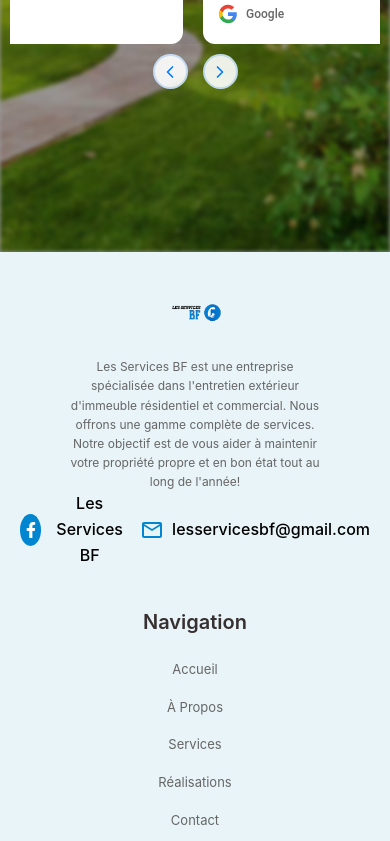
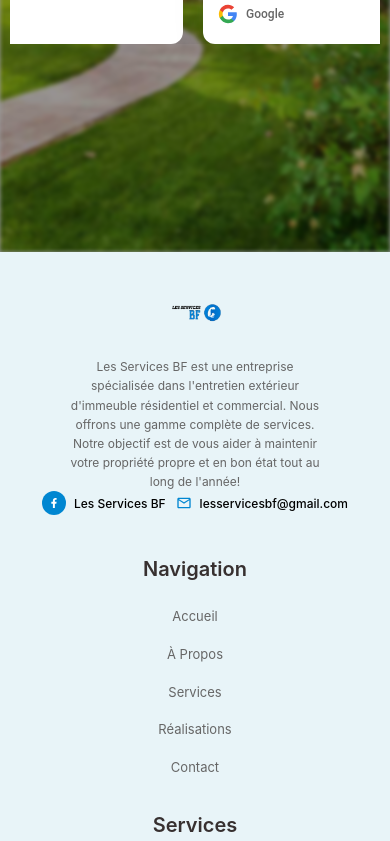
Before and after one commit to walidattou/canadian-client-2, a React (Vite) app: page / in a window 390 px wide. Shown: the part 3068-3909 px from the top of the page. Built offline with nearby package versions, Linux system fonts and the light colour scheme.

Commit message:
fixed bugs

```diff
--- a/src/css/Footer.css
+++ b/src/css/Footer.css
@@ -209,6 +209,40 @@
   font-size: 12px;
 }
 
+/* Tablet Responsiveness */
+@media (max-width: 1024px) and (min-width: 769px) {
+  .facebook-link {
+    font-size: 15px;
+  }
+
+  .facebook-label {
+    font-size: 15px;
+  }
+
+  .email-link {
+    font-size: 15px;
+  }
+
+  .email-label {
+    font-size: 15px;
+  }
+
+  .facebook-icon-bubble {
+    width: 30px;
+    height: 30px;
+  }
+
+  .facebook-icon-bubble svg {
+    width: 15px;
+    height: 15px;
+  }
+
+  .email-link svg {
+    width: 22px;
+    height: 22px;
+  }
+}
+
 /* Mobile Responsiveness */
 @media (max-width: 768px) {
   .footer {
@@ -248,6 +282,39 @@
 
   .social-icons {
     justify-content: center;
+    flex-wrap: wrap;
+    gap: 12px;
+  }
+
+  .facebook-link {
+    font-size: 14px;
+  }
+
+  .facebook-label {
+    font-size: 14px;
+  }
+
+  .email-link {
+    font-size: 14px;
+  }
+
+  .email-label {
+    font-size: 14px;
+  }
+
+  .facebook-icon-bubble {
+    width: 28px;
+    height: 28px;
+  }
+
+  .facebook-icon-bubble svg {
+    width: 14px;
+    height: 14px;
+  }
+
+  .email-link svg {
+    width: 20px;
+    height: 20px;
   }
 
   .footer-columns {
@@ -313,6 +380,37 @@
   .footer-links a {
     font-size: 13px;
   }
+
+  .facebook-link {
+    font-size: 13px;
+  }
+
+  .facebook-label {
+    font-size: 13px;
+  }
+
+  .email-link {
+    font-size: 13px;
+  }
+
+  .email-label {
+    font-size: 13px;
+  }
+
+  .facebook-icon-bubble {
+    width: 26px;
+    height: 26px;
+  }
+
+  .facebook-icon-bubble svg {
+    width: 12px;
+    height: 12px;
+  }
+
+  .email-link svg {
+    width: 18px;
+    height: 18px;
+  }
 }
 
 /* Extra Small Devices (under 400px) */
@@ -334,6 +432,37 @@
     gap: 10px;
   }
 
+  .facebook-link {
+    font-size: 12px;
+  }
+
+  .facebook-label {
+    font-size: 12px;
+  }
+
+  .email-link {
+    font-size: 12px;
+  }
+
+  .email-label {
+    font-size: 12px;
+  }
+
+  .facebook-icon-bubble {
+    width: 24px;
+    height: 24px;
+  }
+
+  .facebook-icon-bubble svg {
+    width: 10px;
+    height: 10px;
+  }
+
+  .email-link svg {
+    width: 16px;
+    height: 16px;
+  }
+
   .footer-bottom {
     padding-top: 20px;
   }
--- a/src/css/main.css
+++ b/src/css/main.css
@@ -847,6 +847,19 @@ body {
 
 .testimonials-swiper {
   padding: 0 20px;
+  touch-action: pan-y pinch-zoom;
+  user-select: none;
+  -webkit-user-select: none;
+  -moz-user-select: none;
+  -ms-user-select: none;
+}
+
+.swiper-slide {
+  touch-action: pan-y pinch-zoom;
+  user-select: none;
+  -webkit-user-select: none;
+  -moz-user-select: none;
+  -ms-user-select: none;
 }
 
 .testimonial-card {
@@ -1001,6 +1014,12 @@ body {
 }
 
 /* Testimonials Carousel Responsive Styles */
+@media (max-width: 750px) {
+  .carousel-bottom-section {
+    display: none;
+  }
+}
+
 @media (max-width: 768px) {
   .testimonials-content {
     padding: 60px 15px;
@@ -1022,6 +1041,12 @@ body {
 
   .testimonials-swiper {
     padding: 0 10px;
+    touch-action: pan-x;
+    user-select: none;
+    -webkit-user-select: none;
+    -moz-user-select: none;
+    -ms-user-select: none;
+    -webkit-tap-highlight-color: transparent;
   }
 
   .testimonial-card {
@@ -1029,6 +1054,17 @@ body {
     min-height: 280px;
     padding: 25px 20px;
     margin: 0 5px;
+    touch-action: none;
+    user-select: none;
+    -webkit-user-select: none;
+    -moz-user-select: none;
+    -ms-user-select: none;
+    -webkit-tap-highlight-color: transparent;
+    pointer-events: none;
+  }
+
+  .testimonial-card * {
+    pointer-events: auto;
   }
 
   .carousel-bottom-section {
@@ -1089,6 +1125,21 @@ body {
     padding: 20px 15px;
     margin: 0 3px;
     min-height: 260px;
+  }
+
+  .testimonials-swiper {
+    touch-action: pan-x;
+    -webkit-tap-highlight-color: transparent;
+  }
+
+  .testimonial-card {
+    touch-action: none;
+    -webkit-tap-highlight-color: transparent;
+    pointer-events: none;
+  }
+
+  .testimonial-card * {
+    pointer-events: auto;
   }
 
   .reviewer-name {
--- a/src/pages/Beforeandafter.jsx
+++ b/src/pages/Beforeandafter.jsx
@@ -135,7 +135,7 @@ const BeforeAfterCarousel = () => {
   const [isMobile, setIsMobile] = useState(false);
 
   const slides = [
-    { id: 1, beforeImage: "/beforeafter/im1before.JPG", afterImage: "/beforeafter/im1after.JPG" },
+    { id: 1, beforeImage: "/beforeafter/im1after.JPG", afterImage: "/beforeafter/im1before.JPG" },
     { id: 2, beforeImage: "/beforeafter/im2before.JPG", afterImage: "/beforeafter/im2after.JPG" },
     { id: 3, beforeImage: "/beforeafter/im3before.jpg", afterImage: "/beforeafter/im3after.jpg" },
     { id: 4, beforeImage: "/beforeafter/im4before.JPG", afterImage: "/beforeafter/im4after.JPG" },
--- a/src/pages/main.jsx
+++ b/src/pages/main.jsx
@@ -1,7 +1,7 @@
 import React, { useState, useRef } from 'react';
 import { Phone, ChevronLeft, ChevronRight } from 'lucide-react';
 import { Swiper, SwiperSlide } from 'swiper/react';
-import { Navigation } from 'swiper/modules';
+import { Navigation, Autoplay } from 'swiper/modules';
 import 'swiper/css';
 import 'swiper/css/navigation';
 import "../css/main.css";
@@ -221,15 +221,75 @@ export default function MainPage() {
               onSwiper={(swiper) => {
                 swiperRef.current = swiper;
               }}
-              modules={[Navigation]}
+              modules={[Navigation, Autoplay]}
               navigation={{
                 nextEl: '.right-arrow',
                 prevEl: '.left-arrow',
               }}
+              autoplay={false}
+              allowTouchMove={true}
+              touchRatio={0.8}
+              resistance={true}
+              resistanceRatio={0.85}
+              touchStartPreventDefault={false}
+              shortSwipes={true}
+              longSwipes={true}
+              longSwipesRatio={0.5}
+              longSwipesMs={300}
+              followFinger={true}
               breakpoints={{
-                640: { slidesPerView: 1, spaceBetween: 20 },
-                768: { slidesPerView: 2, spaceBetween: 30 },
-                1024: { slidesPerView: 3, spaceBetween: 30 },
+                640: {
+                  slidesPerView: 1,
+                  spaceBetween: 20,
+                  centeredSlides: true,
+                  loop: true,
+                  autoplay: false,
+                  allowTouchMove: true,
+                  touchRatio: 0.3,
+                  resistance: true,
+                  resistanceRatio: 0.5,
+                  shortSwipes: false,
+                  longSwipes: true,
+                  longSwipesRatio: 0.8,
+                  longSwipesMs: 800,
+                  followFinger: false,
+                  touchStartPreventDefault: true,
+                  touchMoveStopPropagation: true
+                },
+                768: {
+                  slidesPerView: 2,
+                  spaceBetween: 30,
+                  centeredSlides: true,
+                  loop: true,
+                  autoplay: false,
+                  allowTouchMove: true,
+                  touchRatio: 0.3,
+                  resistance: true,
+                  resistanceRatio: 0.5,
+                  shortSwipes: false,
+                  longSwipes: true,
+                  longSwipesRatio: 0.8,
+                  longSwipesMs: 800,
+                  followFinger: false,
+                  touchStartPreventDefault: true,
+                  touchMoveStopPropagation: true
+                },
+                1024: {
+                  slidesPerView: 3,
+                  spaceBetween: 30,
+                  centeredSlides: true,
+                  loop: true,
+                  autoplay: false,
+                  allowTouchMove: true,
+                  touchRatio: 0.8,
+                  resistance: true,
+                  resistanceRatio: 0.85,
+                  shortSwipes: true,
+                  longSwipes: true,
+                  longSwipesRatio: 0.5,
+                  longSwipesMs: 300,
+                  followFinger: true
+                },
               }}
             >
               {googleReviews.map((review, index) => (
```
